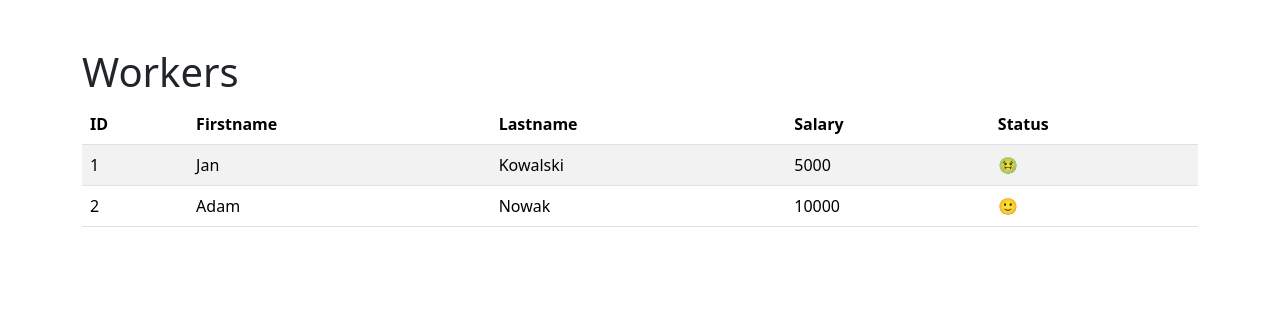
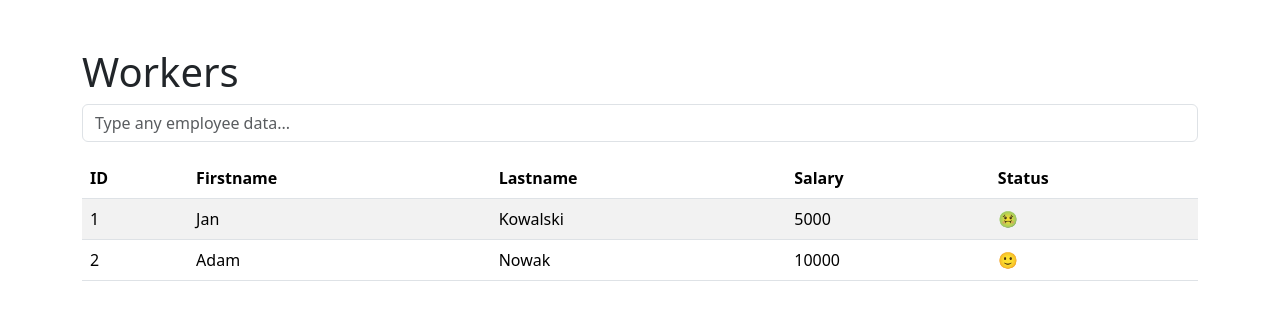
Before and after one commit to kmichalski2/sda-workers, a React (Vite) app: page / in a window 1280 px wide. Shown: the top 320 px of the page. Built offline with nearby package versions, Linux system fonts and the light colour scheme.

Commit message:
search added

```diff
--- a/src/Table.tsx
+++ b/src/Table.tsx
@@ -1,7 +1,9 @@
 import { useNavigate } from 'react-router-dom';
 import { Employee, EmployeeStatus } from './App';
+import React, { useState } from 'react';
 
 export function Table(props: { data: Employee[] }) {
+  const [filteredData, setFilteredData] = useState(props.data);
   const navigate = useNavigate();
   const renderStatus = (status: EmployeeStatus): string => {
     switch(status) {
@@ -20,8 +22,23 @@ export function Table(props: { data: Employee[] }) {
     navigate("/details", { state: item });
   }
 
+  const handleSearchType = (event: React.KeyboardEvent): void => {
+    const input = event.target as HTMLInputElement;
+    const phrase = input.value.toLowerCase();
+
+    const data = props.data.filter(item => {
+        return item.lastname.toLowerCase().includes(phrase)
+        || item.firstname.toLowerCase().includes(phrase)}
+        );
+    setFilteredData(data);
+  }
+
   return (
     <>
+      <div className="mb-3">
+        <input onKeyUp={handleSearchType} placeholder="Type any employee data..." type="search" className="form-control" />
+      </div>
+
       <table className="table table-striped">
         <thead>
           <tr>
@@ -33,7 +50,7 @@ export function Table(props: { data: Employee[] }) {
           </tr>
         </thead>
         <tbody>
-          {props.data.map((item) => (
+          {filteredData.map((item) => (
             <tr className="clickable" key={item.id} onClick={(event) => handleRowClick(event, item)}>
               <td>{item.id}</td>
               <td>{item.firstname}</td>
```
